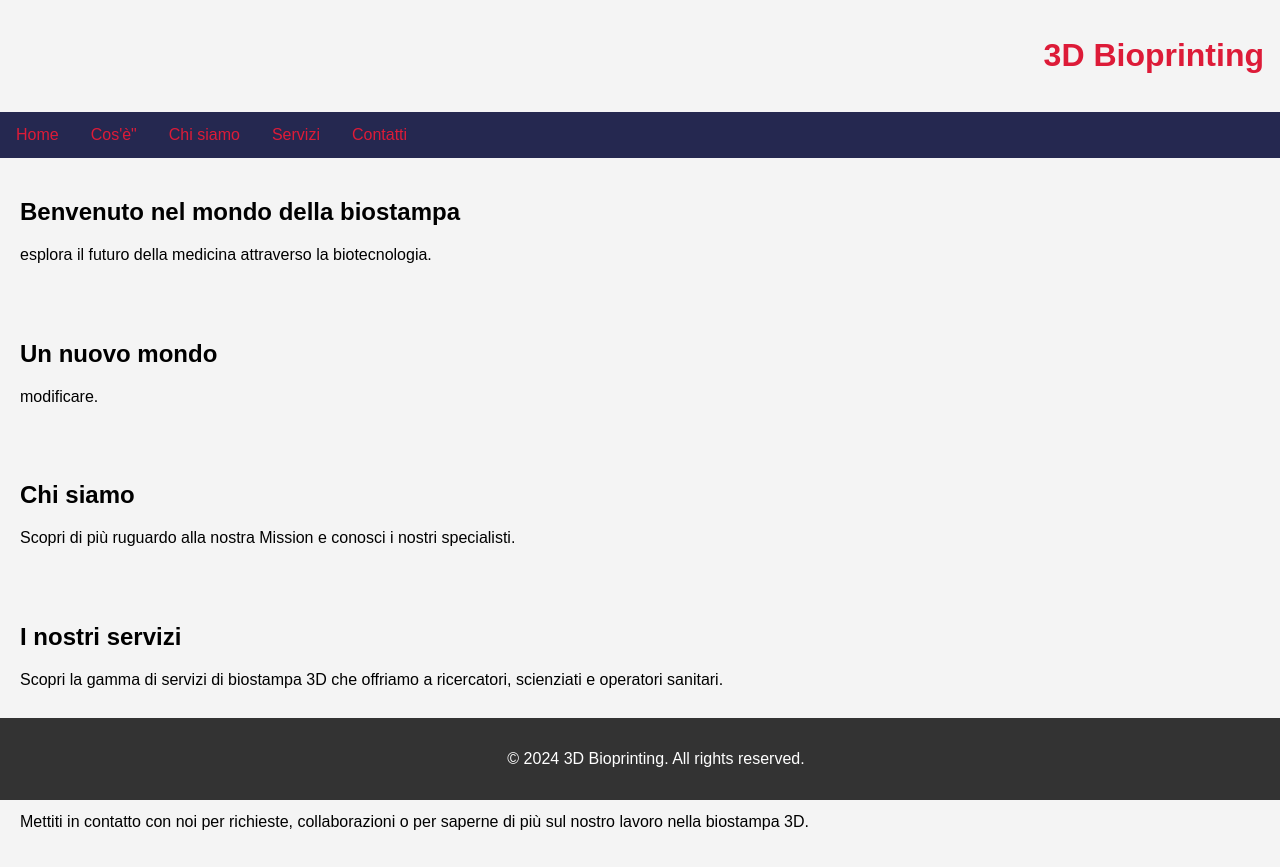
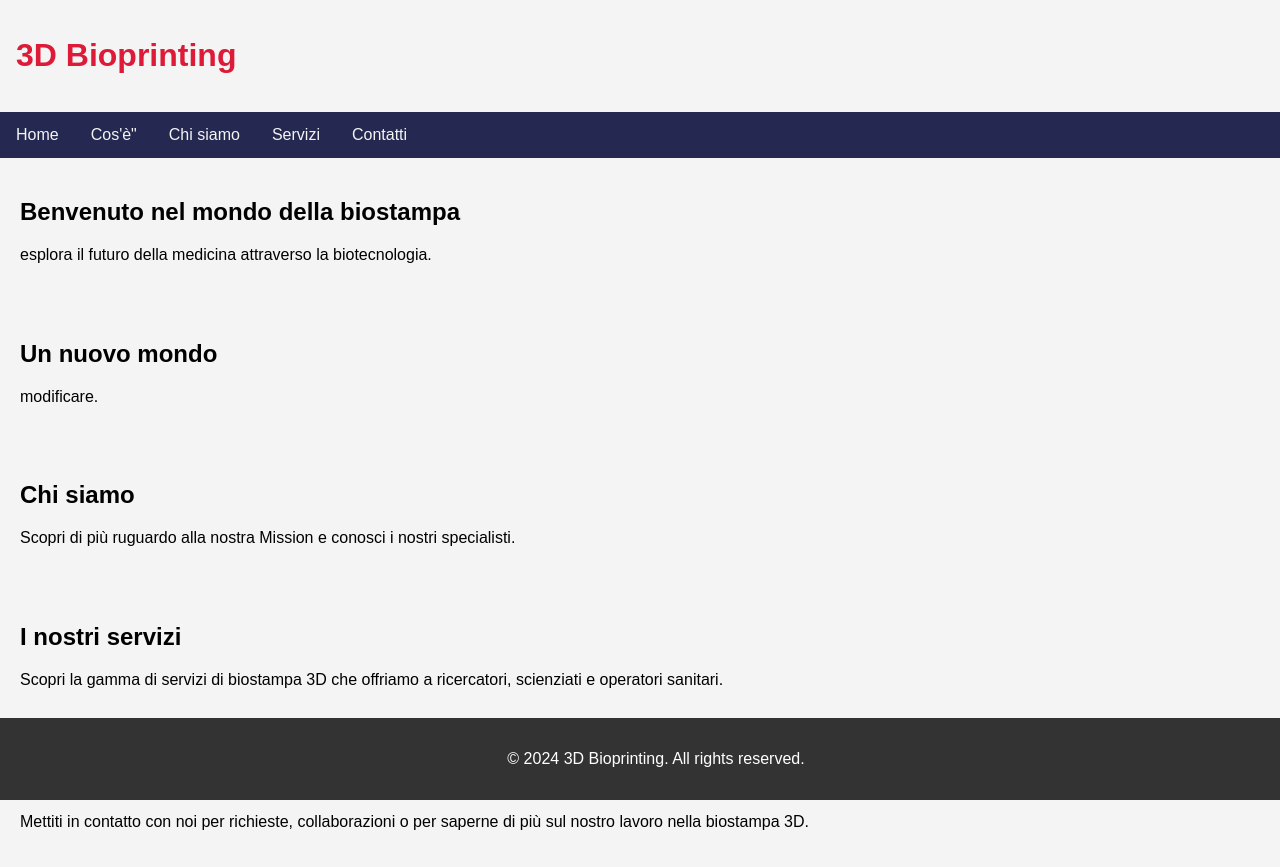
Before and after one commit to NicoloDellagaren17/Dellagaren-Portfolio, a plain HTML site: page index.html in a window 1280 px wide. Drawn offline with Linux system fonts and the light colour scheme.

Commit message:
Update index.html

```diff
--- a/index.html
+++ b/index.html
@@ -18,13 +18,7 @@
             padding: 1em;
             text-align: left;
 
-        }
 
-        header {
-            background-color: #F4F4F4;
-            color: #DD1B38;
-            padding: 1em;
-            text-align: right;
         }
 
         nav {
@@ -35,14 +29,14 @@
         nav a {
             float: left;
             display: block;
-            color: #DD1B38;
+            color: #F4F4F4;
             text-align: center;
             padding: 14px 16px;
             text-decoration: none;
         }
 
         nav a:hover {
-            background-color: #ddd;
+            background-color: #DD1B38;
             color: black;
         }
 
```
